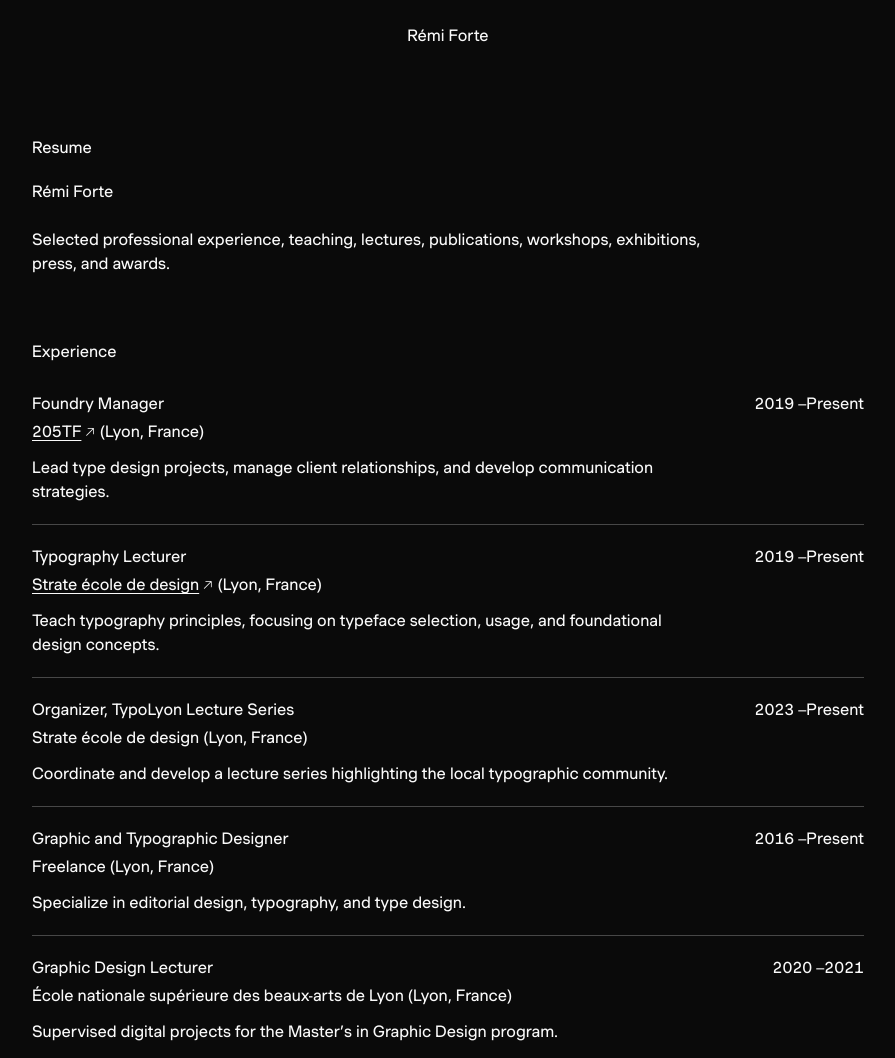
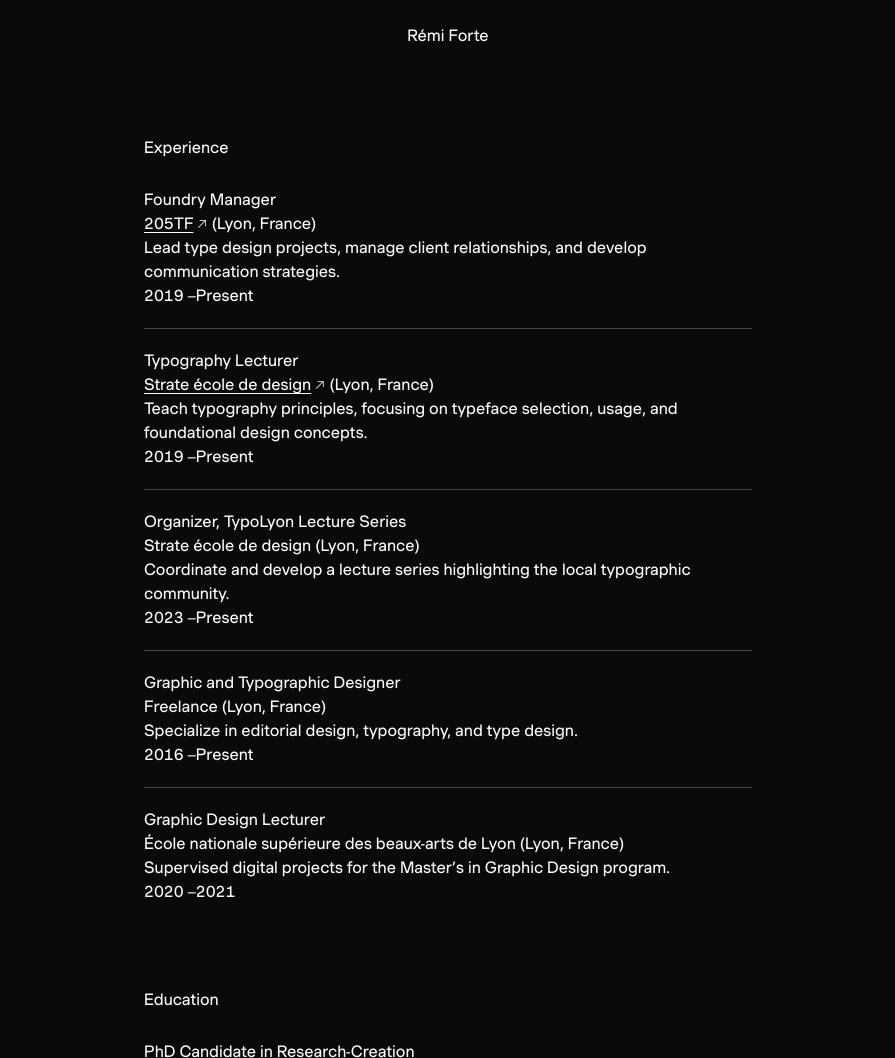
Before and after one commit to rmfrt/rmfrt-link-bio, an Astro site: page /resume in a window 1280 px wide. Shown: the top 1058 px of the page, without its empty margins (192-1087 px from the left). Built offline with nearby package versions, Linux system fonts and the light colour scheme; Astro itself is replaced by a stand-in of ours; no server answers.

Commit message:
Refine resume layout

```diff
--- a/src/components/ResumeEntry.astro
+++ b/src/components/ResumeEntry.astro
@@ -11,17 +11,15 @@ const { item } = Astro.props;
 const dateRange = formatDateRangeParts(item.when);
 ---
 
-<article class="grid gap-2 border-t border-neutral-50/25 py-5 first:border-t-0 sm:grid-cols-[minmax(0,1fr)_9rem] sm:gap-5">
-  <div class="min-w-0">
-    <h3 class="text-base text-neutral-50" set:html={renderInlineMarkdown(item.what)}></h3>
-    <p class="resume-location mt-1 text-base text-neutral-50" set:html={formatLocationHtml(item.where)}></p>
-    {
-      item.description && (
-        <p class="rich-text mt-3 max-w-2xl text-base text-neutral-50" set:html={renderInlineMarkdown(item.description)}></p>
-      )
-    }
-  </div>
-  <p class="text-base text-neutral-50 sm:text-right">
+<article class="border-t border-neutral-50/25 py-5 first:border-t-0">
+  <h3 class="text-base text-neutral-50" set:html={renderInlineMarkdown(item.what)}></h3>
+  <p class="resume-location text-base text-neutral-50" set:html={formatLocationHtml(item.where)}></p>
+  {
+    item.description && (
+      <p class="rich-text text-base text-neutral-50" set:html={renderInlineMarkdown(item.description)}></p>
+    )
+  }
+  <p class="text-base text-neutral-50">
     <time datetime={dateRange.start.dateTime}>{dateRange.start.label}</time>
     {dateRange.end && <><span aria-hidden="true">–</span><time datetime={dateRange.end.dateTime}>{dateRange.end.label}</time></>}
   </p>
--- a/src/pages/resume/index.astro
+++ b/src/pages/resume/index.astro
@@ -12,14 +12,10 @@ import BaseLayout from "../../layouts/BaseLayout.astro";
   path="/resume/"
 >
   <SiteHeader />
-  <main class="mx-auto w-full max-w-4xl px-5 pb-24 pt-10 sm:px-8 sm:pt-16">
-    <section class="max-w-3xl">
-      <p class="text-base text-neutral-50">{resumeContent.eyebrow}</p>
-      <h1 class="mt-5 text-base text-neutral-50">{resumeContent.heading}</h1>
-      <p class="mt-6 max-w-2xl text-base text-neutral-50">{resumeContent.intro}</p>
-    </section>
+  <main class="mx-auto w-full max-w-2xl px-5 pb-24 pt-10 sm:px-8 sm:pt-16">
+    <h1 class="sr-only">{resumeContent.heading}</h1>
 
-    <div class="mt-16 grid gap-16">
+    <div class="grid gap-16">
       {
         resumeSections.map((section) => (
           <section aria-labelledby={getResumeSectionId(section.title)}>
```
